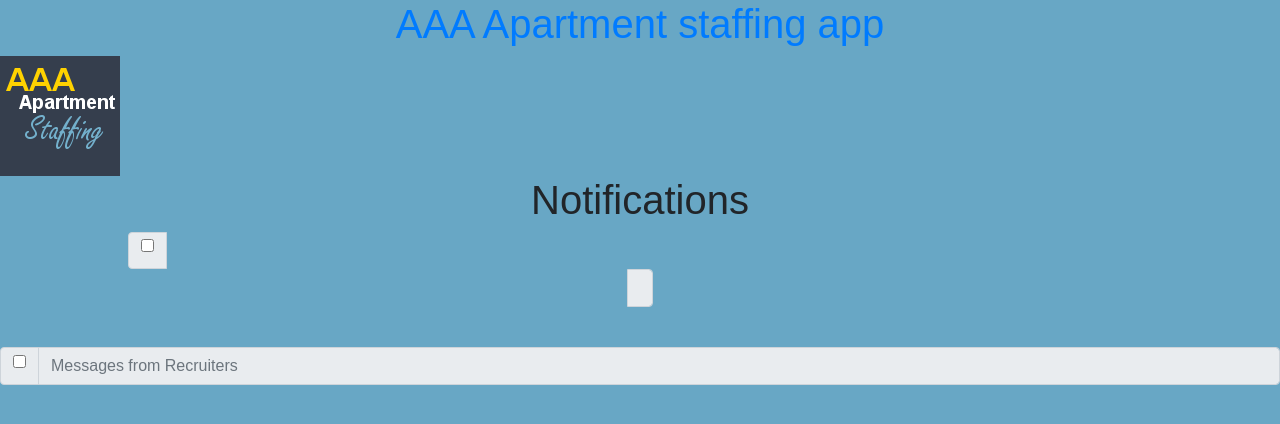
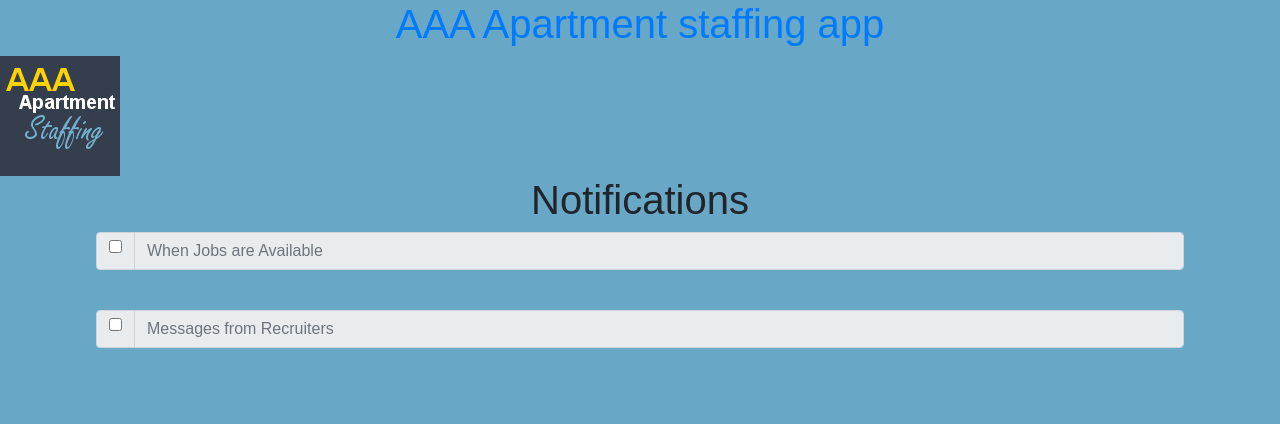
Before and after one commit to zackrt/staffingapp, a React (Create React App) app: page /notificationsPage in a window 1280 px wide. Shown: the top 424 px of the page. Built offline with nearby package versions, Linux system fonts and the light colour scheme.

Commit message:
changed notifications input width

```diff
--- a/src/components/notificationsPage.css
+++ b/src/components/notificationsPage.css
@@ -1,10 +1,4 @@
 .notificationspage-content {
-    display: -ms-flexbox;
-    display: flex;
     margin: auto;
-    -ms-flex-direction: column;
-    flex-direction: column;
-    -ms-flex-pack: center;
-    justify-content: center;
-    width: 80%;
+    width: 85%;
 }
--- a/src/components/notificationsPage.js
+++ b/src/components/notificationsPage.js
@@ -5,7 +5,8 @@ export class notificationsPage extends Component {
     return (
       <div>
         <h1 className="notificationspage-title">Notifications</h1>
-        <div className="notificationspage-content input-group mb-3">
+        <div className="notificationspage-content">
+          <div className="input-group mb-3">
             <div className="input-group-prepend">
             <div className="input-group-text">
             <input type="checkbox" aria-label="Checkbox for following text input" />
@@ -24,6 +25,7 @@ export class notificationsPage extends Component {
               <input type="text" className="form-control" aria-label="Text input with checkbox" placeholder="Messages from Recruiters" readOnly/>
           </div>
           </div>
+      </div>
     )
   }
 }
```
Lines whose indentation alone changed are shown as unchanged.
